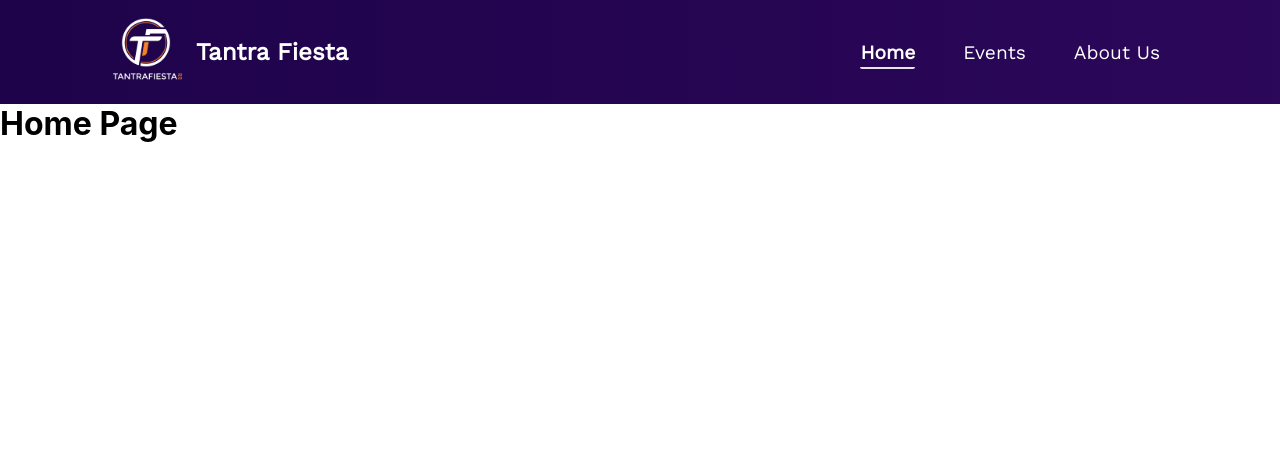
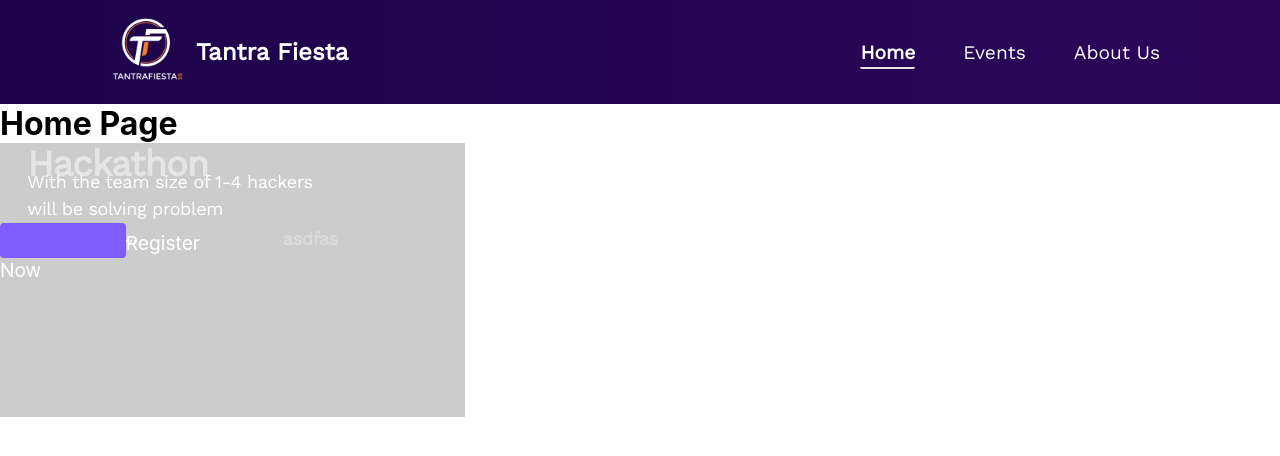
Before and after one commit to Kirito64/TF2021, a React (Create React App) app: page / in a window 1280 px wide. Shown: the top 456 px of the page. Built offline with nearby package versions, Linux system fonts and the light colour scheme.

Commit message:
to fix: css InfoCard:

```diff
--- /dev/null
+++ b/src/Components/infoCard/InfoCard.css
@@ -0,0 +1,78 @@
+@import url("https://fonts.googleapis.com/css2?family=Work+Sans&display=swap");
+
+.comp_hack{
+   background-color: rgba(0, 0, 0, 0.2);
+   width: 29.06rem;
+   height: 17.12rem;
+   display: flex;
+   flex-direction: column;
+}
+.register_hack{
+   display: flex;
+}
+#subhead{
+font-family: 'Work Sans', sans-serif;
+font-style: normal;
+font-weight: 600;
+font-size: 2.25rem;
+line-height: 2.625rem;
+letter-spacing: -0.02em;
+height: 2.625rem;
+width: 3.25rem;
+color: #E5E5E5;
+margin-left: 1.7rem;
+
+}
+#cont{
+font-family: 'Work Sans', sans-serif;
+max-width: 27ch;
+font-style: normal;
+font-weight: normal;
+font-size: 1.125rem;
+line-height: 1.68rem;
+letter-spacing: -0.02em;
+width: 20.06rem;
+height: 3.375rem;
+color: #FFFFFF;
+margin-top: -1rem;
+margin-left: 1.7rem;
+}
+#registern{
+margin-top: 0.8rem;
+margin-left: 1.7rem;
+display: flex;
+flex-direction: row;
+align-items: flex-start;
+padding: 0.5rem 1rem;
+width: 9.125rem;
+height: 2.31rem;
+background: #7F5CFF;
+border-radius: 0.25rem;
+border: #7F5CFF;
+text-align: center;
+letter-spacing: -0.02em;
+color: #FFFFFF;
+font-style: normal;
+font-weight: 600;
+font-size: 1.125rem;
+line-height: 1.312rem;
+font-family: 'Work Sans', sans-serif;
+cursor: pointer;
+}
+a{
+   text-decoration: none;
+}
+#atten{
+width: 11.5rem;
+height: 3.375rem;
+font-family: 'Work Sans', sans-serif;;
+font-style: normal;
+font-weight: 600;
+font-size: 1.125rem;
+line-height: 1.687rem;
+letter-spacing: -0.02em;
+color: rgba(229, 229, 229, 0.54);
+margin-left: 2.4rem;
+margin-top: 0.2rem;
+
+}
--- /dev/null
+++ b/src/Components/infoCard/InfoCard.js
@@ -0,0 +1,19 @@
+import "./InfoCard.css";
+
+import Button from "../button/Button";
+
+const InfoCard  = (props)=>{
+	return(
+		<div class="comp_hack">
+			<p id="subhead">{props.heading}</p>
+			<p id="cont">{props.content}</p>
+			<div class="register_hack">
+				<a href={props.url}>
+					<Button buttonStyle = "btn-normal" buttonSize = "btn-register-now-size"/>Register Now</a>
+				<p id="atten">{props.deadline}</p>
+			</div>
+		</div>
+	)
+};
+
+export default InfoCard;
--- a/src/Pages/home/Home.js
+++ b/src/Pages/home/Home.js
@@ -1,9 +1,10 @@
 import React from 'react'
-
+import InfoCard from "../../Components/infoCard/InfoCard";
 const Home = () => {
     return (
         <div>
             <h1>Home Page</h1>
+            <InfoCard heading = "Hackathon" content = "With the team size of 1-4 hackers will be solving problem statements..." deadline = "asdfas" url = "#"></InfoCard>
         </div>
     )
 }
```
